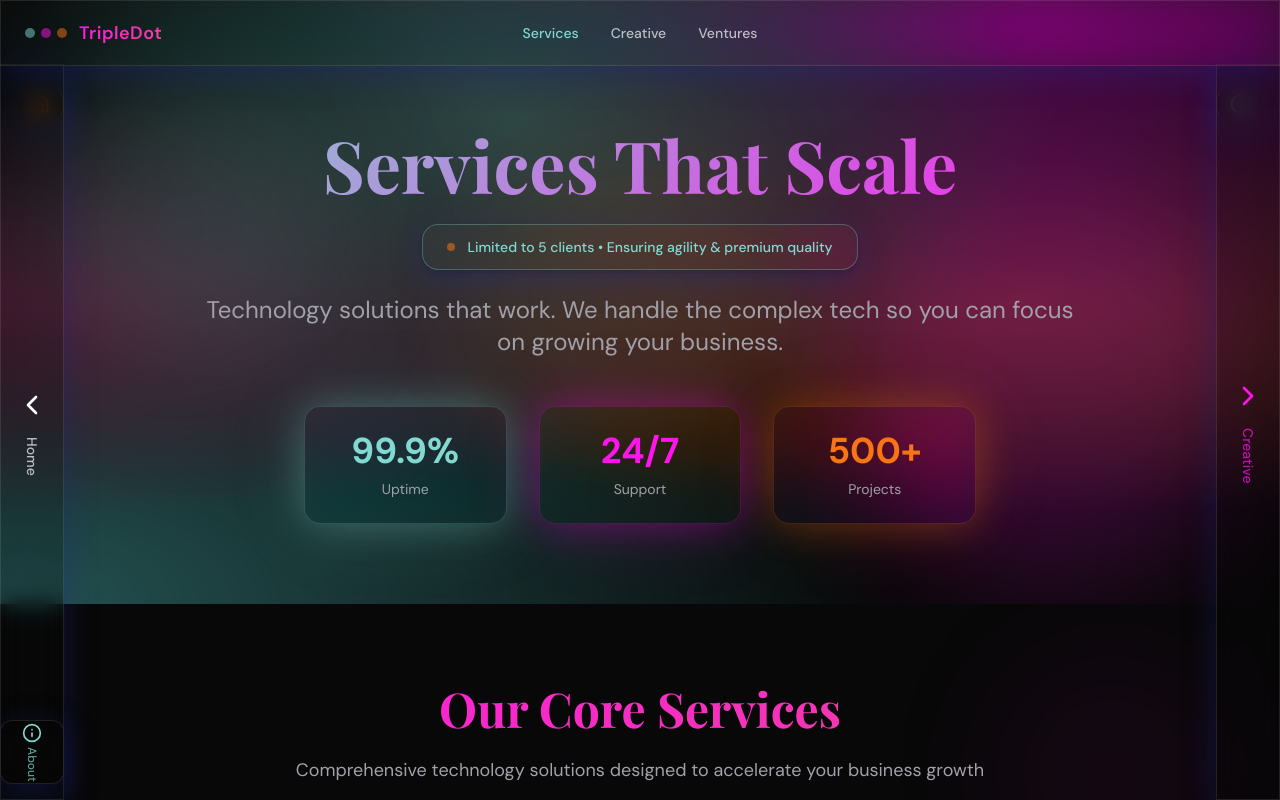
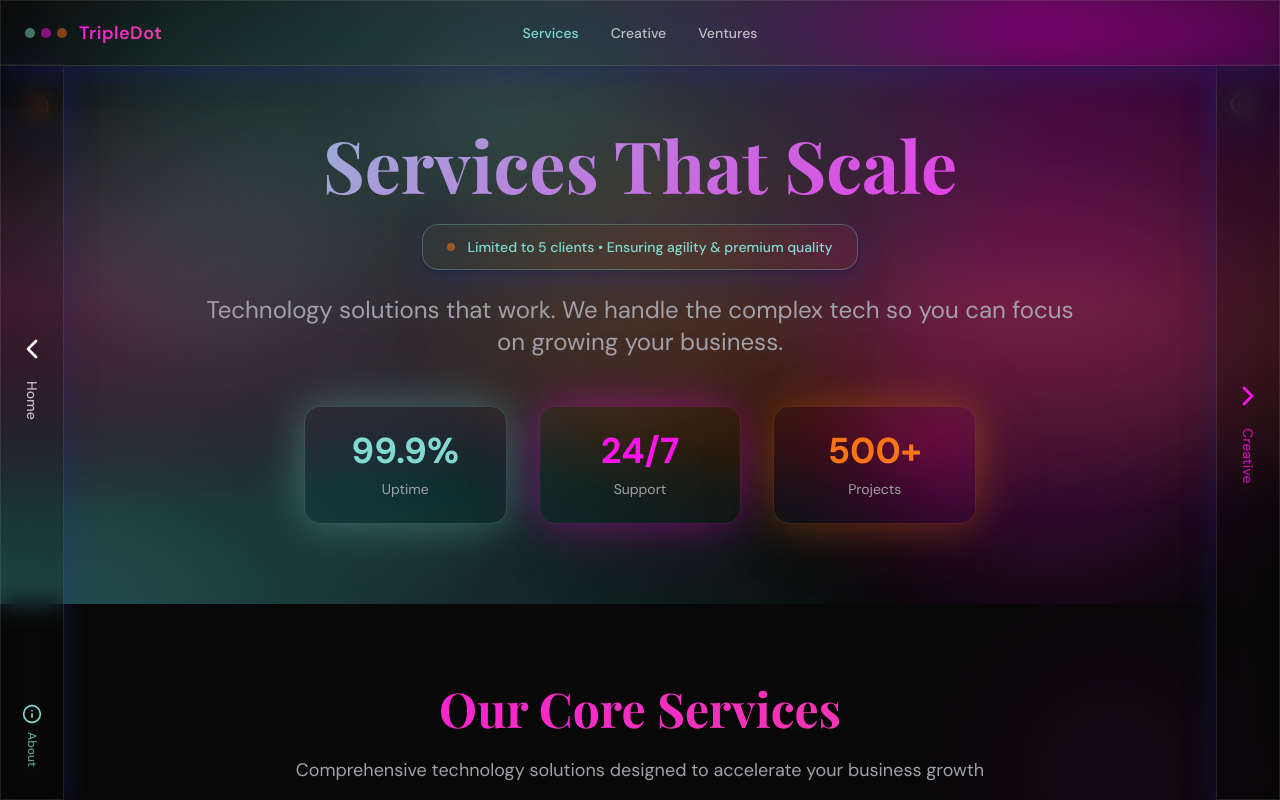
Before and after one commit to TripleDot-Services/tripledot-digital-nexus, a React (Vite) app: page / in a window 1280 px wide. Both pictures are taken after a click on the button "Explore Our Services". Shown: the top 800 px of the page. Built offline with nearby package versions, Linux system fonts and the light colour scheme.

Commit message:
Synchronize navigation columns
Updated left navigation to mirror the styling and layout of the right navigation, ensuring consistent column structure.

```diff
--- a/src/components/ui/page-navigation.tsx
+++ b/src/components/ui/page-navigation.tsx
@@ -52,21 +52,28 @@ const PageNavigation = () => {
 
       {/* Left Side Navigation */}
       {prevPage && (
-        <Link to={prevPage.path} className="fixed left-0 top-16 h-[calc(100vh-4rem)] w-16 glass bg-background/20 backdrop-blur-md border-r border-white/10 z-40 flex flex-col items-center justify-center hover:bg-background/30 transition-all duration-300 group">
+        <div className="fixed left-0 top-16 h-[calc(100vh-4rem)] w-16 glass bg-background/20 backdrop-blur-md border-r border-white/10 z-40 flex flex-col">
+          {/* Main Navigation - Center */}
+          <div className="flex-1 flex items-center justify-center">
+            <Link to={prevPage.path} className="flex flex-col items-center justify-center hover:bg-background/30 transition-all duration-300 group p-4 rounded-lg">
               <ChevronLeft className={`w-8 h-8 ${prevPage.path === "/" ? "text-white" : prevPage.color === "neo-blue" ? "text-neo-blue" : prevPage.color === "neo-purple" ? "text-neo-purple" : "text-neo-orange"} group-hover:scale-110 transition-transform duration-300 mb-4`} />
               <div className={`writing-mode-vertical text-sm font-medium ${prevPage.path === "/" ? "text-white/70 group-hover:text-white" : prevPage.color === "neo-blue" ? "text-neo-blue/70 group-hover:text-neo-blue" : prevPage.color === "neo-purple" ? "text-neo-purple/70 group-hover:text-neo-purple" : "text-neo-orange/70 group-hover:text-neo-orange"} transition-colors duration-300`} style={{writingMode: 'vertical-rl', textOrientation: 'mixed'}}>
                 {prevPage.name}
               </div>
             </Link>
-      )}
+          </div>
 
-      {/* About Us Navigation - Bottom Left */}
-      <Link to="/about" className="fixed left-0 bottom-4 w-16 h-16 glass bg-background/20 backdrop-blur-md border border-white/10 z-40 flex flex-col items-center justify-center hover:bg-background/30 transition-all duration-300 group rounded-lg">
-        <Info className="w-5 h-5 text-neo-blue group-hover:scale-110 transition-transform duration-300 mb-1" />
+          {/* About Us Navigation - Bottom */}
+          <div className="pb-4">
+            <Link to="/about" className="flex flex-col items-center justify-center hover:bg-background/30 transition-all duration-300 group p-4 rounded-lg">
+              <Info className="w-5 h-5 text-neo-blue group-hover:scale-110 transition-transform duration-300 mb-2" />
               <div className="writing-mode-vertical text-xs font-medium text-neo-blue/70 group-hover:text-neo-blue transition-colors duration-300" style={{writingMode: 'vertical-rl', textOrientation: 'mixed'}}>
                 About
               </div>
             </Link>
+          </div>
+        </div>
+      )}
 
       {/* Right Side Navigation */}
       {nextPage && (
```
Lines whose indentation alone changed are shown as unchanged.
